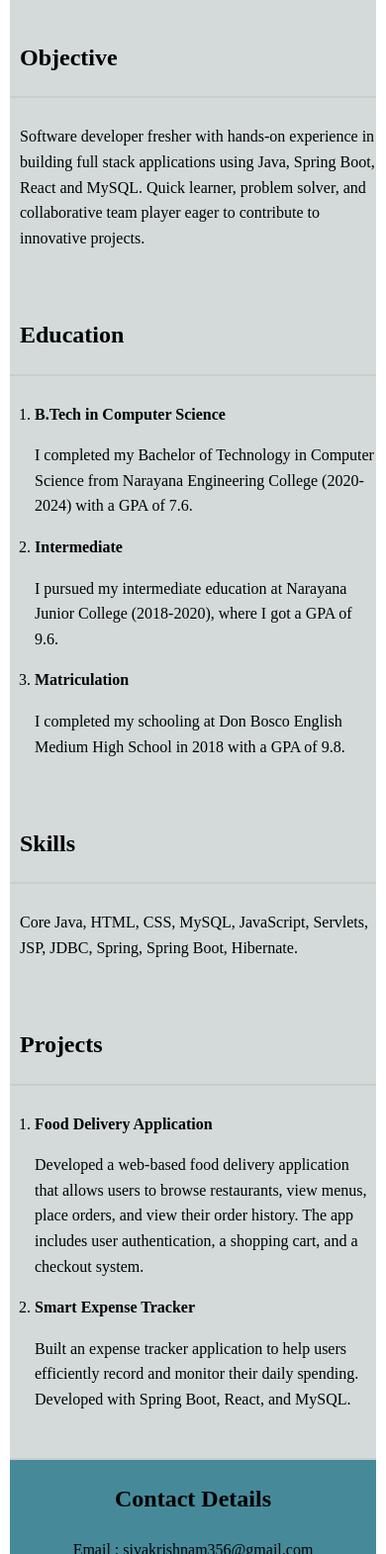
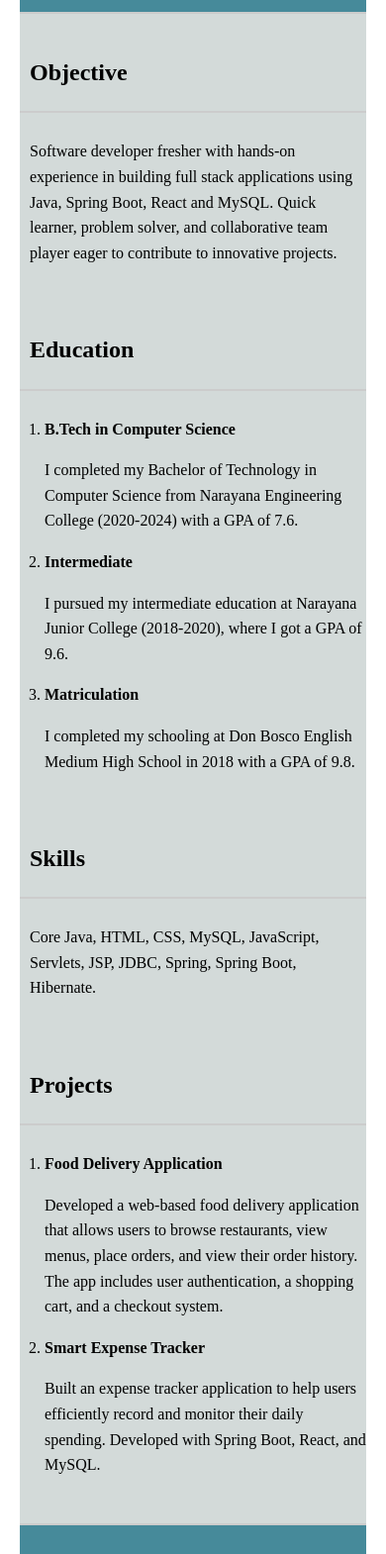
Before and after one commit to sivakrishnam356/training-module, a plain HTML site: page index.html in a window 390 px wide. Shown: the part 89-1659 px from the top of the page at 99% size. Drawn offline with Linux system fonts and the light colour scheme.

Commit message:
second commit

```diff
--- a/index.html
+++ b/index.html
@@ -11,13 +11,13 @@
 <body>
     <div class="resume-container">
         <!-- Header content -->
-        <div class="header">
-            <header>
+        <div id="mypage-header">
+            <header id="header-content">
                 <h1 id="header-title">Sivakrishna Mukku</h1>
             </header>
         </div>
         <!-- Main content -->
-        <main>
+        <main id="mypage-center-content">
             <!-- Objective section -->
             <div class="section-row">
                 <div class="section-title">
@@ -39,7 +39,7 @@
                 <div class="section-content">
                     <ol class="list-content">
                         <li>
-                            <b>B.Tech in Computer Science</b>
+                            <strong>B.Tech in Computer Science</strong>
                             <p>
                                 I completed my Bachelor of Technology in Computer Science from Narayana Engineering
                                 College (2020-2024) with a GPA of 7.6.
@@ -47,7 +47,7 @@
                         </li>
 
                         <li>
-                            <b>Intermediate</b>
+                            <strong>Intermediate</strong>
                             <p>
                                 I pursued my intermediate education at Narayana Junior College (2018-2020),
                                 where I got a GPA of 9.6.
@@ -55,7 +55,7 @@
                         </li>
 
                         <li>
-                            <b>Matriculation</b>
+                            <strong>Matriculation</strong>
                             <p>
                                 I completed my schooling at Don Bosco English Medium High School in 2018 with a GPA
                                 of 9.8.
@@ -83,7 +83,7 @@
                 <div class="section-content">
                     <ol class="list-content">
                         <li>
-                            <b>Food Delivery Application</b>
+                            <strong>Food Delivery Application</strong>
                             <p>
                                 Developed a web-based food delivery application that allows users to browse
                                 restaurants,
@@ -93,7 +93,7 @@
                         </li>
 
                         <li>
-                            <b>Smart Expense Tracker</b>
+                            <strong>Smart Expense Tracker</strong>
                             <p>
                                 Built an expense tracker application to help users efficiently record and monitor
                                 their
@@ -105,13 +105,13 @@
             </div>
         </main>
         <!-- Footer content -->
-        <div class="footer">
-            <footer>
+        <div id="mypage-footer">
+            <footer id="mypage-footer-content">
                 <h2>Contact Details</h2>
-                <p>
+                <p class="footer-content">
                     Email : sivakrishnam356@gmail.com
                 </p>
-                <p>
+                <p class="footer-content">
                     Phone : +91 7337074710
                 </p>
             </footer>
--- a/style.css
+++ b/style.css
@@ -1,21 +1,22 @@
 body{
     line-height: 1.6;
     margin: 0;
-    padding: 20px 20px;
+    /* padding: 20px 20px; */
 }
 
 .resume-container{
     background-color: #D3DAD9;
+    margin: 20px;
 }
 /* Header */
-.header{
+#mypage-header{
     padding-bottom: 20px;
     margin-bottom: 20px;
     border-bottom: 2px solid #ccc;
     background-color: #468A9A;
 }
 
-header{
+#header-content{
     text-align: center;
     margin-top: 0;
 }
@@ -47,23 +48,20 @@ header{
     padding-left: 15px;
 }
 /* Footer */
-.footer{
+#mypage-footer{
     border-top: 2px solid #ccc;
     margin-top: 20px;
     text-align: center;
     background-color: #468A9A;
 }
 
-.footer p{
+.footer-content{
     margin: 0;
     padding: 0;
 }
 
 /* Mobile screen view */
 @media (max-width: 576px) {
-    body{
-        padding: 5px 10px;
-    }
     .section-row {
         flex-direction: column;
     }
```
